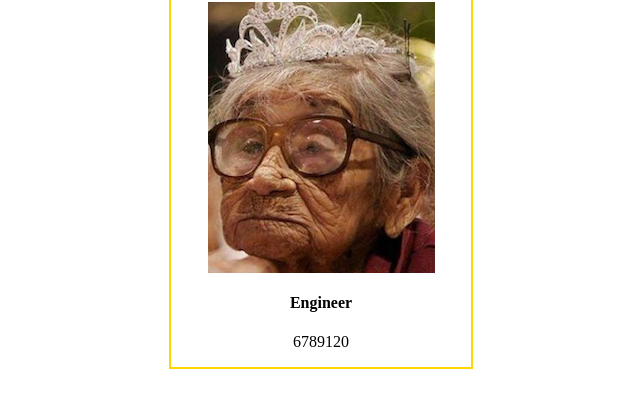
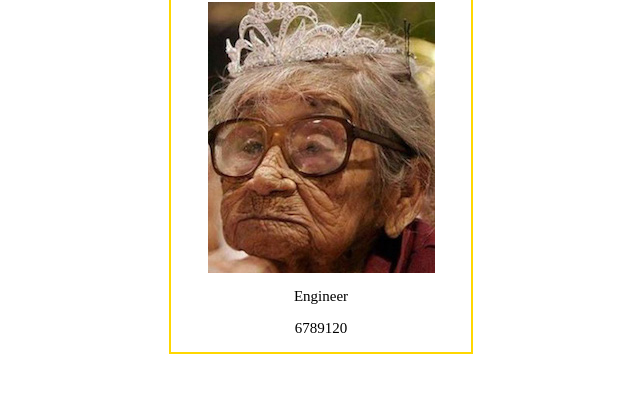
Before and after one commit to loshry/web-recap, a plain HTML site: page index.html in a window 1280 px wide. Shown: the part 88-496 px from the top of the page, without its empty margins (319-959 px from the left). Drawn offline with Linux system fonts and the light colour scheme.

Commit message:
.git commit

```diff
--- a/index.html
+++ b/index.html
@@ -17,7 +17,7 @@
 <div id="border">
     <h1 class="nametag">Leah Oshry</h1>
     <img id="picture" src="./queen.jpeg" alt="image">
-    <h4 class="nametag ">Engineer</h4>
+    <p class="nametag ">Engineer</p>
     <p class="nametag">6789120</p>
 </div>
 
--- a/styles.css
+++ b/styles.css
@@ -46,6 +46,10 @@
 
 }
 
+p {
+    font-size: 15px;
+}
+
 #picture{
     display: block;
     margin-left: auto;
```
